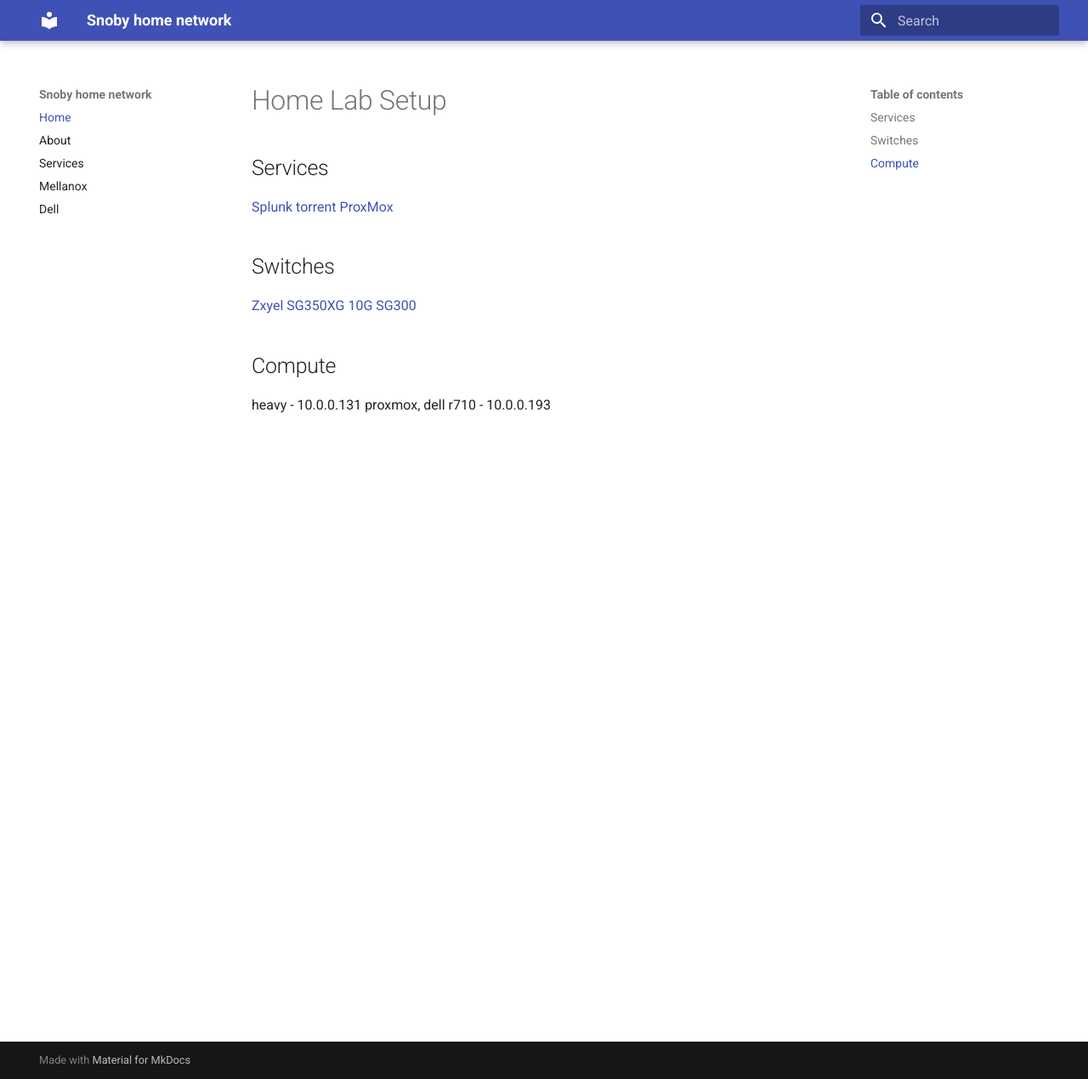
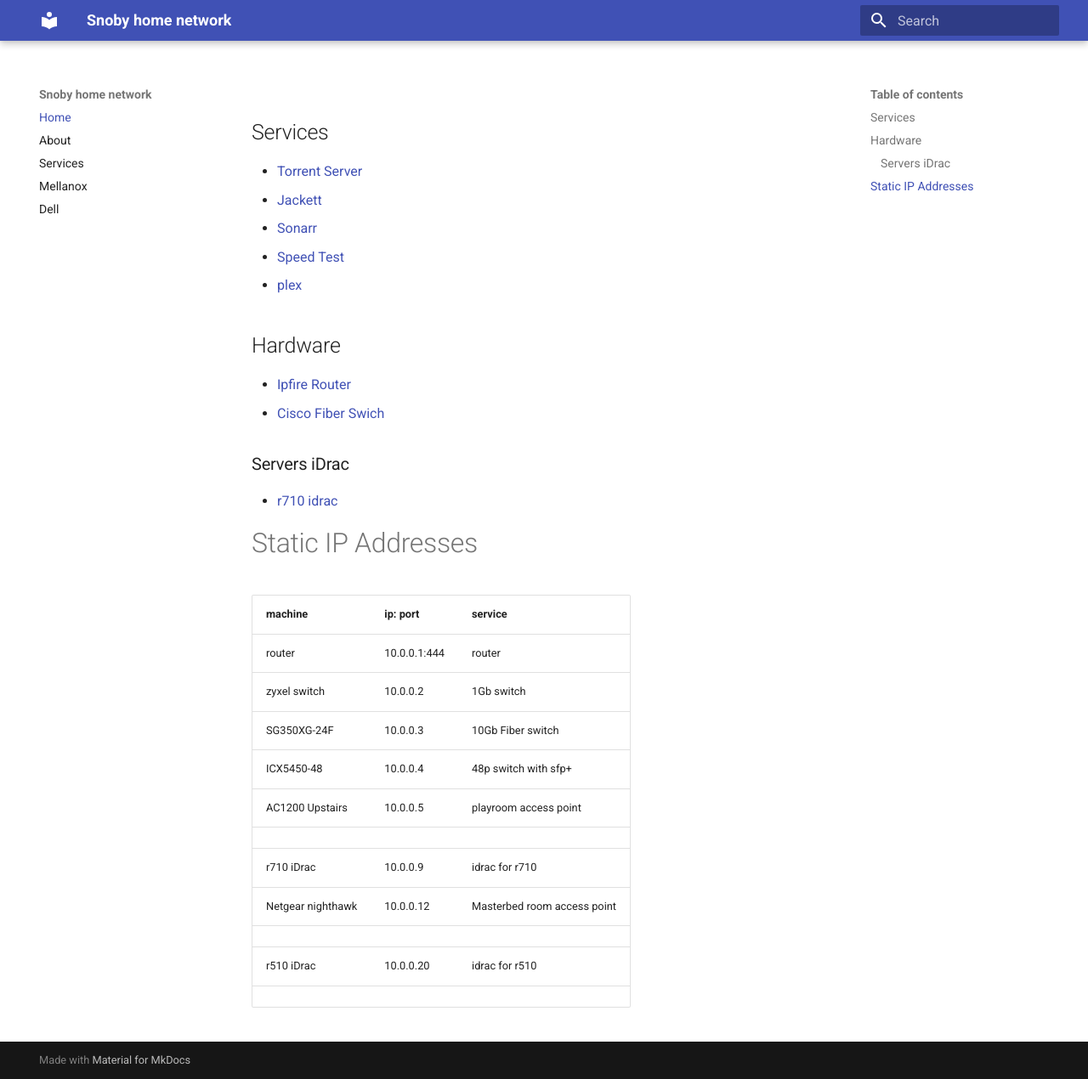
Before and after one commit to snoby/home_docs, an MkDocs documentation site: the page built from docs/docs/index.md, in a window 1280 px wide and 1270 px high. Shown: the whole window at 85% size. Built offline with MkDocs 1.6.1 and Material for MkDocs 9.7.7, drawn with Linux system fonts in a browser that asks for light colours.

Commit message:
added ip addresses

```diff
--- a/docs/docs/index.md
+++ b/docs/docs/index.md
@@ -1,18 +1,34 @@
-
-# Home Lab Setup
 
 
 ## Services
+* [Torrent Server](http://10.0.0.131:9091){target=\_blank}
+* [Jackett](http://10.0.0.131:9117){target=\_blank}
+* [Sonarr](http://10.0.0.131:8989){target=\_blank}
+* [Speed Test](http://10.0.0.131:12080){target=\_blank}
+* [plex ](http://10.0.0.131:32400){target=\_blank}
 
-[Splunk](http://heavy:8000)
-[torrent](https://torrent.mattsnoby.com)
-[ProxMox](https://10.0.0.193:8006)
 
-## Switches
-[Zxyel](https://10.0.0.2)
-[SG350XG 10G](https://10.0.0.3)
-[SG300](https://10.0.0.4)
+## Hardware
+* [Ipfire Router](https://10.0.0.1:444){target=\_blank}
+* [Cisco Fiber Swich](https://10.0.0.3){target=\_blank}
 
-## Compute
-heavy - 10.0.0.131
-proxmox, dell r710 - 10.0.0.193
+### Servers iDrac
+
+* [r710 idrac](https://10.0.0.9){target=\_blank}
+
+
+# Static IP Addresses
+
+| machine           | ip: port     | service                     |
+|-------------------|--------------|-----------------------------|
+| router            | 10.0.0.1:444 | router                      |
+| zyxel switch      | 10.0.0.2     | 1Gb switch                  |
+| SG350XG-24F       | 10.0.0.3     | 10Gb Fiber switch           |
+| ICX5450-48        | 10.0.0.4     | 48p switch with sfp+        |
+| AC1200 Upstairs   | 10.0.0.5     | playroom access point       |
+|                   |              |                             |
+| r710 iDrac        | 10.0.0.9     | idrac for r710              |
+| Netgear nighthawk | 10.0.0.12    | Masterbed room access point |
+|                   |              |                             |
+| r510 iDrac        | 10.0.0.20    | idrac for r510              |
+|                   |              |                             |
```
Also changed, not shown: docs/docs/services.md (+6 -11 lines).
